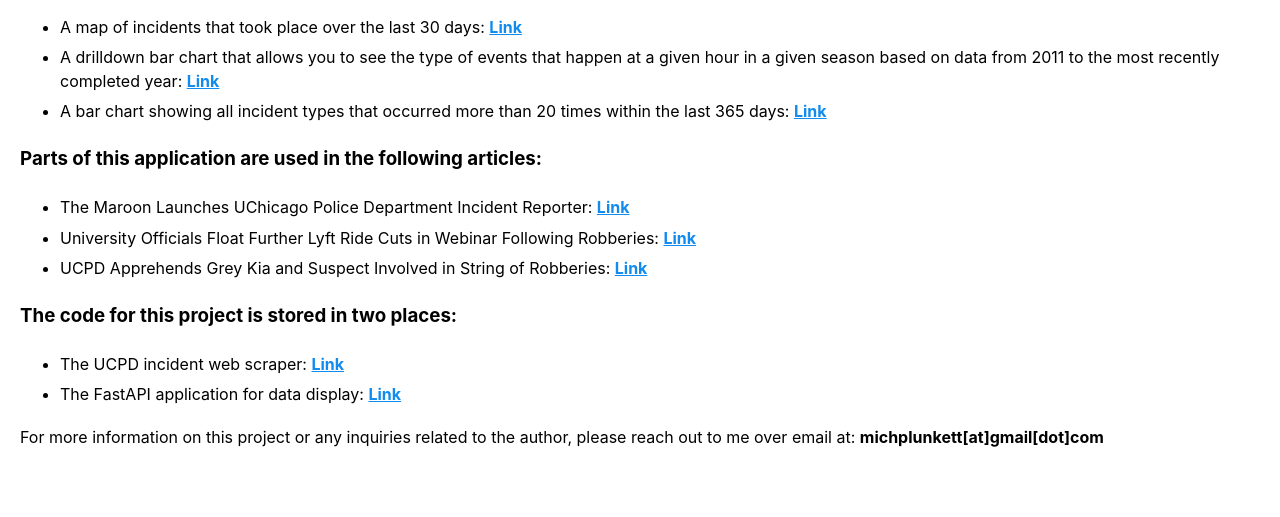
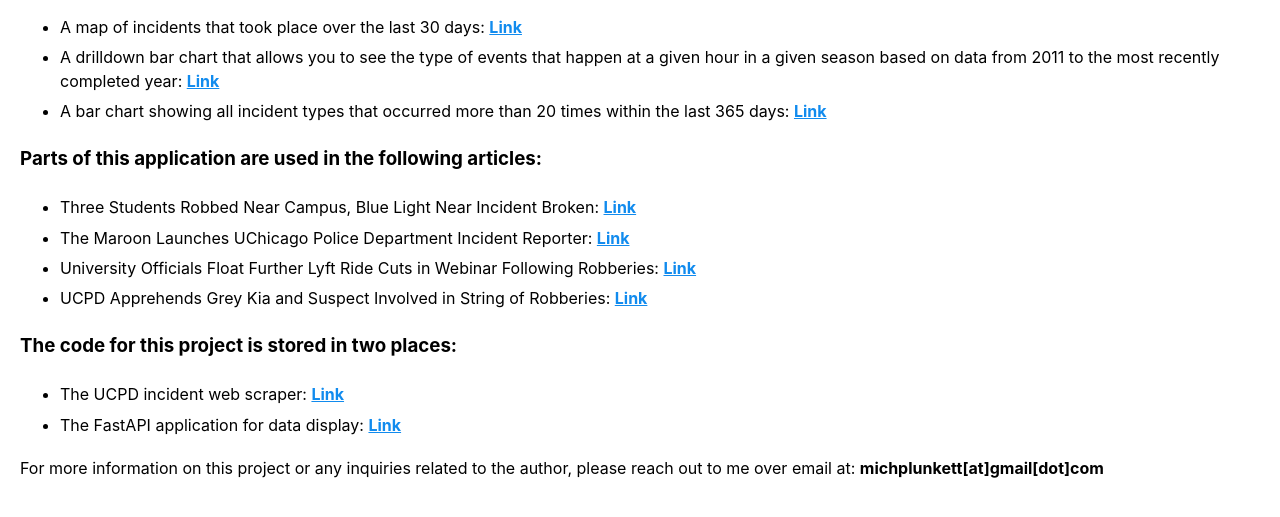
Before and after one commit to michplunkett/ucpd-incident-reporting, a FastAPI app: page / in a window 1280 px wide. Shown: the part 189-706 px from the top of the page. Run offline with FastAPI, Linux system fonts and the light colour scheme; parts of the project's set-up code (start-up, migrations or seed data) failed here and were passed over.

Commit message:
Update home.html

```diff
--- a/incident_reporting/templates/home.html
+++ b/incident_reporting/templates/home.html
@@ -26,6 +26,9 @@
     <h3>Parts of this application are used in the following articles:</h3>
     <ul>
       <li>
+        Three Students Robbed Near Campus, Blue Light Near Incident Broken: <a href="">Link</a>
+      </li>
+      <li>
         The Maroon Launches UChicago Police Department Incident Reporter: <a href="https://chicagomaroon.com/41255/grey-city/the-maroon-launches-uchicago-police-department-incident-reporter/">Link</a>
       </li>
       <li>
```
